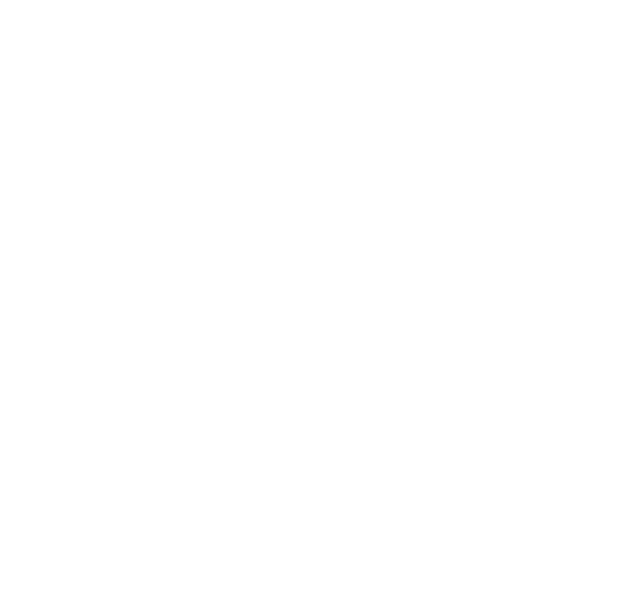
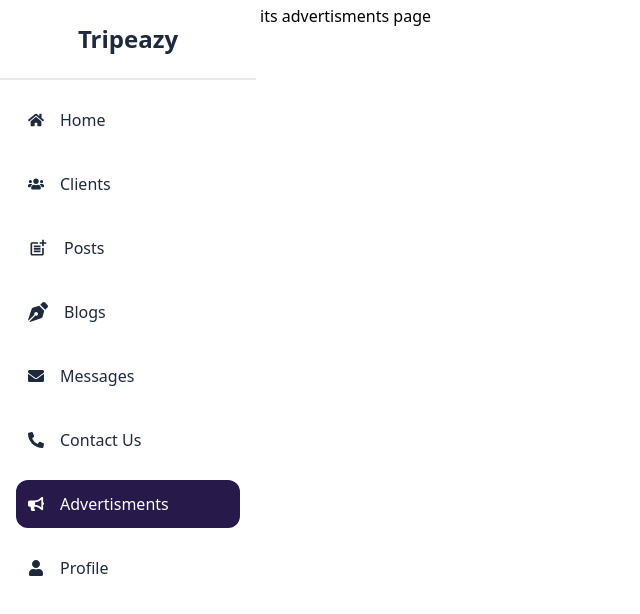
Before and after one commit to famnas321/Tripeazy-Agency-02, a React (Vite) app in the folder Client/: page /advertisments in a window 1280 px wide. Before the commit this address had no page. Shown: the top 614 px of the page, without its empty margins (0-640 px from the left). Built offline with nearby package versions, Linux system fonts and the light colour scheme.

Commit message:
tabs and every routes is perfect

```diff
--- a/Client/src/App.jsx
+++ b/Client/src/App.jsx
@@ -4,8 +4,15 @@
 import Pending from "./accounts/Pending"
 import Register from './accounts/Register'
 import Home from "./components/Home/Home"
+import Clients from './components/clients/clients'
+import NavbarLayout from "./components/navbar/navbar-layout"
+import Post from './components/posts/post'
+import Blog from './components/blogs/blog'
+import Messages from './components/messages/messages'
+import Contact from './components/contacts/contact'
+import Addvertisment from './components/addvertisment/addvertisment'
+import Profiles from './components/profile/profiles'
 
-import NavbarLayout from "./components/navbar/navbar-layout"
 
 
 
@@ -21,6 +28,14 @@
 
         <Route element={<NavbarLayout/>}>
           <Route path="/home" element={<Home/>}/>
+          <Route path='/clients' element={<Clients/>}/>
+          <Route path='posts' element={<Post/>}/>
+          <Route path='blogs' element={<Blog/>}/>
+          <Route path='messages' element={<Messages/>}/>
+          <Route path='contact-us' element={<Contact/>}/>
+          <Route path='advertisments' element={<Addvertisment/>}/>
+          <Route path='profile' element={<Profiles/>}/>
+
         </Route>
 
 
--- /dev/null
+++ b/Client/src/components/addvertisment/addvertisment.jsx
@@ -0,0 +1,11 @@
+import React from 'react'
+
+function addvertisment() {
+  return (
+    <div>
+       <h1>its advertisments page</h1>
+    </div>
+  )
+}
+
+export default addvertisment
--- /dev/null
+++ b/Client/src/components/blogs/blog.jsx
@@ -0,0 +1,11 @@
+import React from 'react'
+
+function blog() {
+  return (
+    <div>
+       <h1>its blogs page</h1>
+    </div>
+  )
+}
+
+export default blog
--- /dev/null
+++ b/Client/src/components/clients/clients.jsx
@@ -0,0 +1,11 @@
+import React from 'react'
+
+function clients() {
+  return (
+    <div>
+       <h1>its clients page</h1>
+    </div>
+  )
+}
+
+export default clients
--- /dev/null
+++ b/Client/src/components/contacts/contact.jsx
@@ -0,0 +1,12 @@
+import React from 'react'
+
+function contact() {
+  return (
+    <div>
+        <h1>its contact page</h1>
+
+    </div>
+  )
+}
+
+export default contact
--- /dev/null
+++ b/Client/src/components/messages/messages.jsx
@@ -0,0 +1,11 @@
+import React from 'react'
+
+function messages() {
+  return (
+    <div>
+        <h1>its messages page</h1>
+    </div>
+  )
+}
+
+export default messages
--- a/Client/src/components/navbar/navbar.jsx
+++ b/Client/src/components/navbar/navbar.jsx
@@ -317,11 +317,12 @@
   return (
     <>
 
-      <div className="hidden md:flex flex-col w-64 text-slate-800 h-full">
-        <div className="flex items-center justify-center h-20 border-b">
+      <div className="hidden md:flex flex-col w-64 text-slate-800 h-full ">
+        <div className="flex items-center justify-center h-20 border-b-2">
+
           <h1 className="text-2xl font-bold">Tripeazy</h1>
         </div>
-        <nav className="flex-1 p-4 space-y-4">
+        <nav className="flex-1 p-4 space-y-4 ">
           <NavLink
             to="/home"
             className={({ isActive }) =>
@@ -332,7 +333,7 @@
             Home
           </NavLink>
           <NavLink
-            to="/agencies"
+            to="/clients"
             className={({ isActive }) =>
               `flex items-center gap-4 p-3 rounded-xl ${isActive ? "bg-custom-purple text-white" : ""}`
             }
@@ -341,7 +342,7 @@
             Clients
           </NavLink>
           <NavLink
-            to="/users"
+            to="/posts"
             className={({ isActive }) =>
               `flex items-center gap-4 p-3 rounded-xl ${isActive ? "bg-custom-purple text-white" : ""}`
             }
@@ -350,7 +351,7 @@
             Posts
           </NavLink>
           <NavLink
-            to="/packages"
+            to="/blogs"
             className={({ isActive }) =>
               `flex items-center gap-4 p-3 rounded-xl ${isActive ? "bg-custom-purple text-white" : ""}`
             }
@@ -359,7 +360,7 @@
             Blogs
           </NavLink>
           <NavLink
-            to="/blogs"
+            to="/messages"
             className={({ isActive }) =>
               `flex items-center gap-4 p-3 rounded-xl ${isActive ? "bg-custom-purple text-white" : ""}`
             }
@@ -368,7 +369,7 @@
             Messages
           </NavLink>
           <NavLink
-            to="/Admin-List"
+            to="/contact-us"
             className={({ isActive }) =>
               `flex items-center gap-4 p-3 rounded-xl ${isActive ? "bg-custom-purple text-white" : ""}`
             }
@@ -386,7 +387,7 @@
             Advertisments
           </NavLink>
           <NavLink
-            to="/advertisments"
+            to="/profile"
             className={({ isActive }) =>
               `flex items-center gap-4 p-3 rounded-xl ${isActive ? "bg-custom-purple text-white" : ""}`
             }
@@ -417,7 +418,7 @@
             <span className="text-xs">Messages</span>
           </NavLink>
           <NavLink
-            to="/profile-settings"
+            to="/profile"
             className={({ isActive }) =>
               `flex flex-col items-center gap-1 ${isActive ? "text-blue-500" : ""}`
             }
@@ -451,36 +452,26 @@
                 Home
               </NavLink>
               <NavLink
-                to="/people"
+                to="/clients"
                 onClick={closeSidebar}
                 className={({ isActive }) =>
                   `flex items-center gap-4 p-3 rounded-xl ${isActive ? "bg-blue-600 text-white" : ""}`
                 }
               >
                 <FaUsers />
-                Agencies
+                Clients
               </NavLink>
           <NavLink
-            to="/messages"
+            to="/posts"
             className={({ isActive }) =>
               `flex items-center gap-4 p-3 rounded-xl ${isActive ? "bg-blue-600 text-white" : ""}`
             }
           >
             <FaEnvelope />
-            Users
+            Posts
           </NavLink>
               <NavLink
-                to="/housing"
-                onClick={closeSidebar}
-                className={({ isActive }) =>
-                  `flex items-center gap-4 p-3 rounded-xl ${isActive ? "bg-blue-600 text-white" : ""}`
-                }
-              >
-                <FaHome />
-                Packages
-              </NavLink>
-              <NavLink
-                to="/events"
+                to="/blogs"
                 onClick={closeSidebar}
                 className={({ isActive }) =>
                   `flex items-center gap-4 p-3 rounded-xl ${isActive ? "bg-blue-600 text-white" : ""}`
@@ -490,17 +481,27 @@
                 Blogs
               </NavLink>
               <NavLink
-                to="/notifications"
+                to="/messages"
+                onClick={closeSidebar}
+                className={({ isActive }) =>
+                  `flex items-center gap-4 p-3 rounded-xl ${isActive ? "bg-blue-600 text-white" : ""}`
+                }
+              >
+                <FaHome />
+                messages
+              </NavLink>
+              <NavLink
+                to="/contact-us"
                 onClick={closeSidebar}
                 className={({ isActive }) =>
                   `flex items-center gap-4 p-3 rounded-xl ${isActive ? "bg-blue-600 text-white" : ""}`
                 }
               >
                 <FaBell />
-                Admin List
+                Contact-us
               </NavLink>
               <NavLink
-                to="/create-post"
+                to="/advertisments"
                 onClick={closeSidebar}
                 className={({ isActive }) =>
                   `flex items-center gap-4 p-3 rounded-xl ${isActive ? "bg-blue-600 text-white" : ""}`
@@ -510,24 +511,14 @@
                 Advertisments
               </NavLink>
               <NavLink
-                to="/profile-settings"
+                to="/profile"
                 onClick={closeSidebar}
                 className={({ isActive }) =>
                   `flex items-center gap-4 p-3 rounded-xl ${isActive ? "bg-blue-600 text-white" : ""}`
                 }
               >
                 <FaUser />
-                Notifications
-              </NavLink>
-              <NavLink
-                to="/profile-settings"
-                onClick={closeSidebar}
-                className={({ isActive }) =>
-                  `flex items-center gap-4 p-3 rounded-xl ${isActive ? "bg-blue-600 text-white" : ""}`
-                }
-              >
-                <FaUser />
-                Notifications
+                Profile
               </NavLink>
 
             </nav>
--- /dev/null
+++ b/Client/src/components/posts/post.jsx
@@ -0,0 +1,11 @@
+import React from 'react'
+
+function post() {
+  return (
+    <div>
+       <h1>its post page page</h1>
+    </div>
+  )
+}
+
+export default post
--- /dev/null
+++ b/Client/src/components/profile/profiles.jsx
@@ -0,0 +1,11 @@
+import React from 'react'
+
+function profiles() {
+  return (
+    <div>
+      <h1>its profile page</h1>
+    </div>
+  )
+}
+
+export default profiles
--- a/Client/tailwind.config.js
+++ b/Client/tailwind.config.js
@@ -6,7 +6,7 @@
   ],
   theme: {
     extend: {
-      colours:{
+      colors:{
         'custom-purple': '#271A4B',
         'custom-Gray': '#F5F6FA',
       }
```
